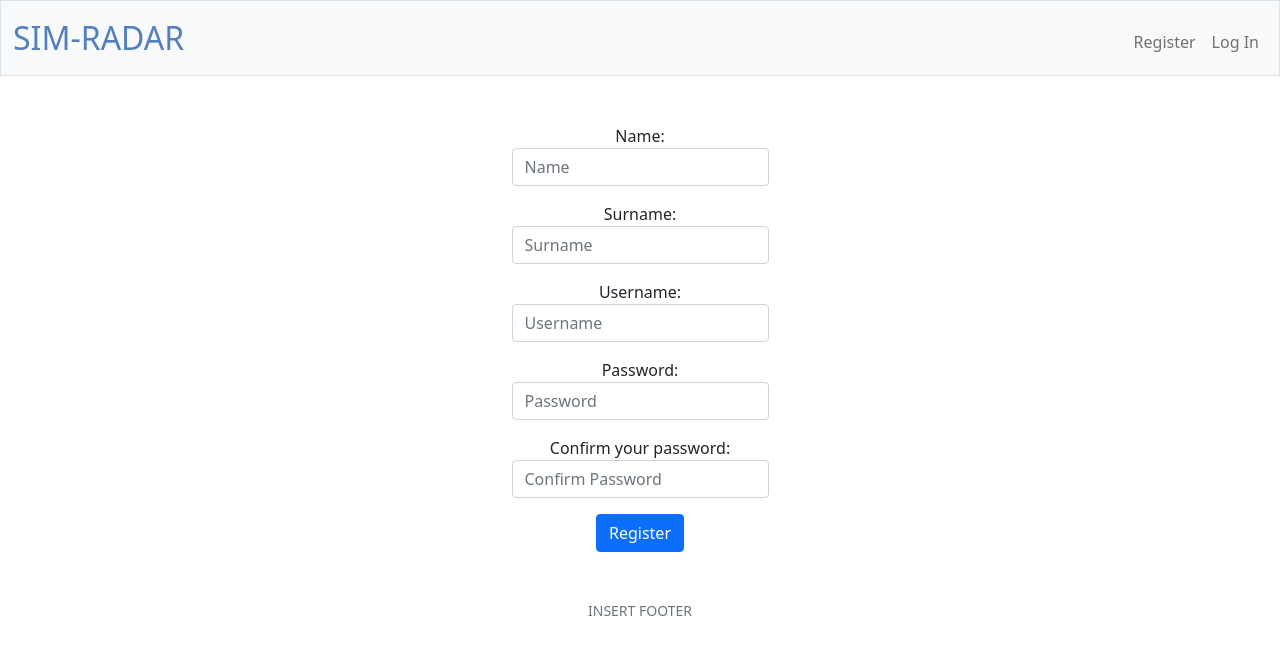
After one commit to iago2900/CalendarioSimulacion, a Flask app: page /register in a window 1280 px wide. The commit adds this page. Shown: the top 655 px of the page. Run offline with Flask 3, Linux system fonts and the light colour scheme.

Commit message:
Implement Register, Login, Change password and DB connection.

```diff
--- a/app.py
+++ b/app.py
@@ -1,13 +1,145 @@
+import os
 from flask import Flask, flash, redirect, render_template, request, session
 from flask_session import Session
 from werkzeug.security import check_password_hash, generate_password_hash
 
-from helpers import login_required
+from models import db, Users, Roles, Logs, Activities, Groups, Events
+from helpers import login_required, apology
 
-# Configure application
 app = Flask(__name__)
 
+app.config['SECRET_KEY'] = 'your_secret_key_here'
+app.config['SESSION_TYPE'] = 'filesystem'
+app.config['SQLALCHEMY_DATABASE_URI'] = 'sqlite:///SIMRadar.db'
+Session(app)
+
+db.init_app(app)
+
+
 @app.route("/")
+@login_required
 def index():
+    """Show list of activities"""
 
-    return render_template('calendar.html')
+    return render_template("index.html")
+
+
+@app.route("/login", methods=["GET", "POST"])
+def login():
+    """Log user in"""
+
+    # Forget any user_id
+    session.clear()
+
+    # User reached route via POST (as by submitting a form via POST)
+    if request.method == "POST":
+
+        # Ensure fields are submitted
+        if not request.form.get("username"):
+            return apology("must provide username", 403)
+
+        elif not request.form.get("password"):
+            return apology("must provide password", 403)
+
+        # Query database for username
+        rows = Users.query.filter_by(username=request.form.get("username")).first()
+
+        # Ensure username exists and password is correct
+        if rows == None or not check_password_hash(rows.hash, request.form.get("password")):
+            return apology("invalid username and/or password", 403)
+
+        # Remember which user has logged in
+        session["user_id"] = rows.id
+
+        # Redirect user to home page
+        return redirect("/")
+
+    # User reached route via GET (as by clicking a link or via redirect)
+    else:
+        return render_template("login.html")
+
+
+@app.route("/logout")
+def logout():
+    """Log user out"""
+
+    # Forget any user_id
+    session.clear()
+
+    # Redirect user to login form
+    return redirect("/")
+
+
+@app.route("/register", methods=["GET", "POST"])
+def register():
+    """Register user"""
+    if request.method == "GET":
+        return render_template("register.html")
+
+    else: # method == 'POST'
+
+        # Ensure fields are submitted
+        if not request.form.get("name"):
+            return apology("must provide name", 403)
+
+        elif not request.form.get("surname"):
+            return apology("must provide surname", 403)
+
+        elif not request.form.get("username"):
+            return apology("must provide username", 400)
+
+        elif not request.form.get("password"):
+            return apology("must provide password", 400)
+
+        # Ensure confirm_password was submitted and is the same
+        elif not request.form.get("confirmation") or (request.form.get("confirmation") != request.form.get("password")):
+            return apology("must confirm the password", 400)
+
+        # Query database for username
+        rows = Users.query.filter_by(username=request.form.get("username")).first()
+
+        # Ensure username does not exist:
+        if rows == None:
+            # Create a new user
+            new_user = Users(name=request.form.get("name"), surname=request.form.get("surname"), username=request.form.get("username"), hash=generate_password_hash(request.form.get("password")))
+
+            # Add the user to the database
+            db.session.add(new_user)
+            db.session.commit()
+
+        else:
+            return apology("username already exists", 400)
+
+
+        # Redirect user to home page
+        return redirect("/")
+
+
+@app.route("/password", methods=["GET", "POST"])
+@login_required
+def password():
+    """Show form to change password"""
+    if request.method == "GET":
+        return render_template("password.html")
+
+    else:
+
+        # Ensure password was submitted
+        if not request.form.get("password"):
+            return apology("must provide password", 403)
+
+        # Ensure confirm_password was submitted and is the same
+        elif not request.form.get("confirmation") or (request.form.get("confirmation") != request.form.get("password")):
+            return apology("must confirm the password", 403)
+
+        # Get the user you want to update
+        user = Users.query.filter_by(id=session["user_id"]).first()
+
+        # Update the user's hash
+        user.hash = generate_password_hash(request.form.get("password"))
+
+        # Commit the changes to the database
+        db.session.commit()
+
+        # Redirect user to home page
+        return redirect("/")
--- /dev/null
+++ b/create_db.py
@@ -0,0 +1,5 @@
+from models import db
+from app import app
+
+with app.app_context():
+    db.create_all()
--- a/requirements.txt
+++ b/requirements.txt
@@ -1,3 +1,6 @@
 Flask
 numpy
 Flask-Session
+requests
+Flask-SQLAlchemy
+flask_login
--- a/templates/base.html
+++ b/templates/base.html
@@ -15,12 +15,6 @@
         <link href="/static/favicon.ico" rel="icon">
 
         <link href="/static/styles.css" rel="stylesheet">
-
-        <!-- FullCalendar.js -->
-        <link href="https://cdnjs.cloudflare.com/ajax/libs/fullcalendar/3.10.2/fullcalendar.min.css" rel="stylesheet" />
-        <script src="https://cdnjs.cloudflare.com/ajax/libs/jquery/3.6.0/jquery.min.js"></script>
-        <script src="https://cdnjs.cloudflare.com/ajax/libs/moment.js/2.29.1/moment.min.js"></script>
-        <script src="https://cdnjs.cloudflare.com/ajax/libs/fullcalendar/3.10.2/fullcalendar.min.js"></script>
 
         <title>SIM-RADAR</title>
 
@@ -43,6 +37,7 @@
                             <li class="nav-item"><a class="nav-link" href="/history">History</a></li>
                         </ul>
                         <ul class="navbar-nav ms-auto mt-2">
+                            <li class="nav-item"><a class="nav-link" href="/password">Change Password</a></li>
                             <li class="nav-item"><a class="nav-link" href="/logout">Log Out</a></li>
                         </ul>
                     {% else %}
--- /dev/null
+++ b/templates/index.html
@@ -0,0 +1,6 @@
+{% extends "base.html" %}
+
+
+{% block main %}
+    <h1>Hola iago</h1>
+{% endblock %}
--- /dev/null
+++ b/templates/register.html
@@ -0,0 +1,31 @@
+{% extends "base.html" %}
+
+{% block title %}
+    Register
+{% endblock %}
+
+{% block main %}
+<form action="/register" method="post">
+    <div class="mb-3">
+        <label for="name">Name:</label>
+        <input autocomplete="off" class="form-control mx-auto w-auto" id="name" name="name" placeholder="Name" type="text">
+    </div>
+    <div class="mb-3">
+        <label for="surname">Surname:</label>
+        <input autocomplete="off" class="form-control mx-auto w-auto" id="surname" name="surname" placeholder="Surname" type="text">
+    </div>
+    <div class="mb-3">
+        <label for="username">Username:</label>
+        <input autocomplete="off" class="form-control mx-auto w-auto" id="username" name="username" placeholder="Username" type="text">
+    </div>
+    <div class="mb-3">
+        <label for="password">Password:</label>
+        <input class="form-control mx-auto w-auto" id="password" name="password" placeholder="Password" type="password">
+    </div>
+    <div class="mb-3">
+        <label for="confirmation">Confirm your password:</label>
+        <input class="form-control mx-auto w-auto" id="confirmation" name="confirmation" placeholder="Confirm Password" type="password">
+    </div>
+    <button class="btn btn-primary" type="submit">Register</button>
+</form>
+{% endblock %}
```
Also changed, not shown: TODO.md (+6 -16 lines), helpers.py (+14 -0 lines), models.py (added, +40 -0 lines), templates/apology.html (added, +10 -0 lines), templates/calendar.html (deleted, +0 -47 lines), templates/login.html (added, +19 -0 lines), templates/password.html (added, +19 -0 lines), README.md, 1 other file.
